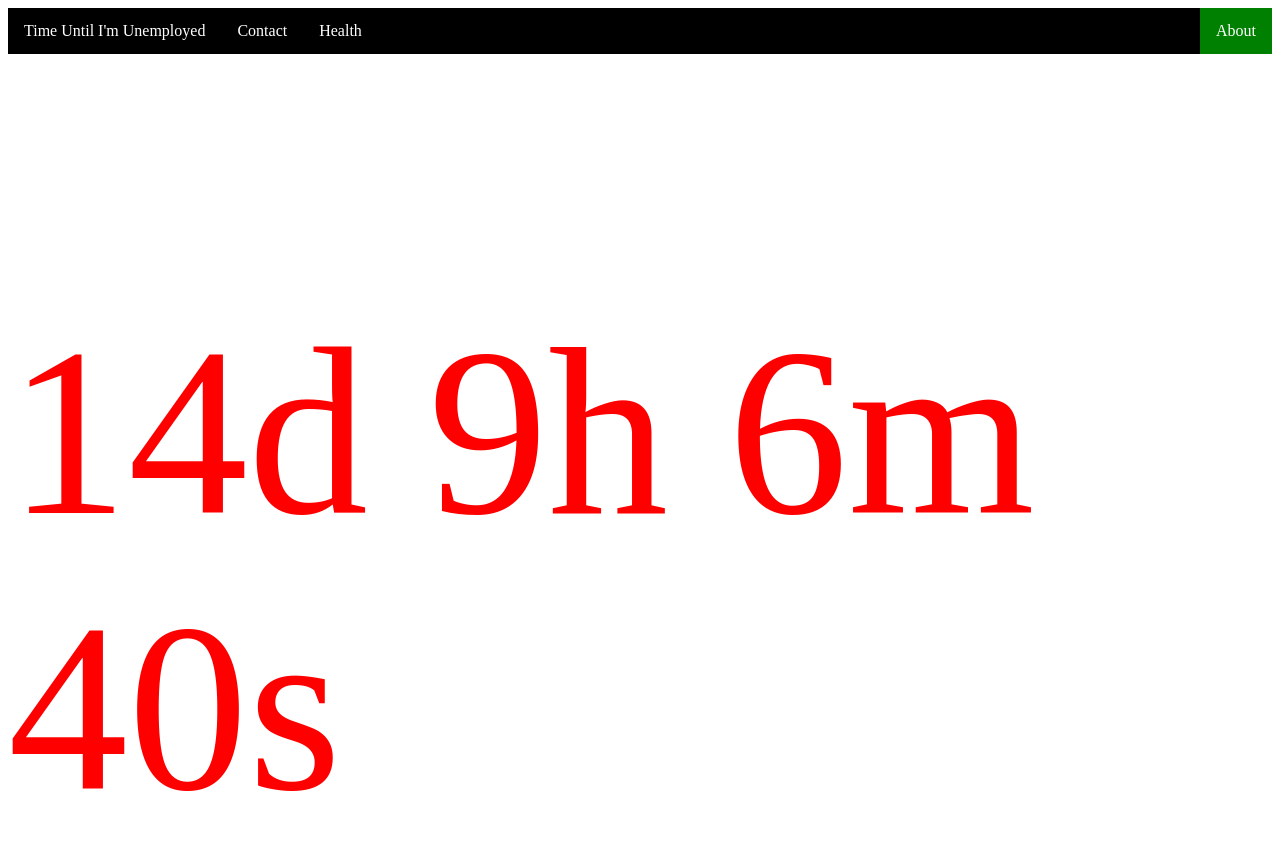
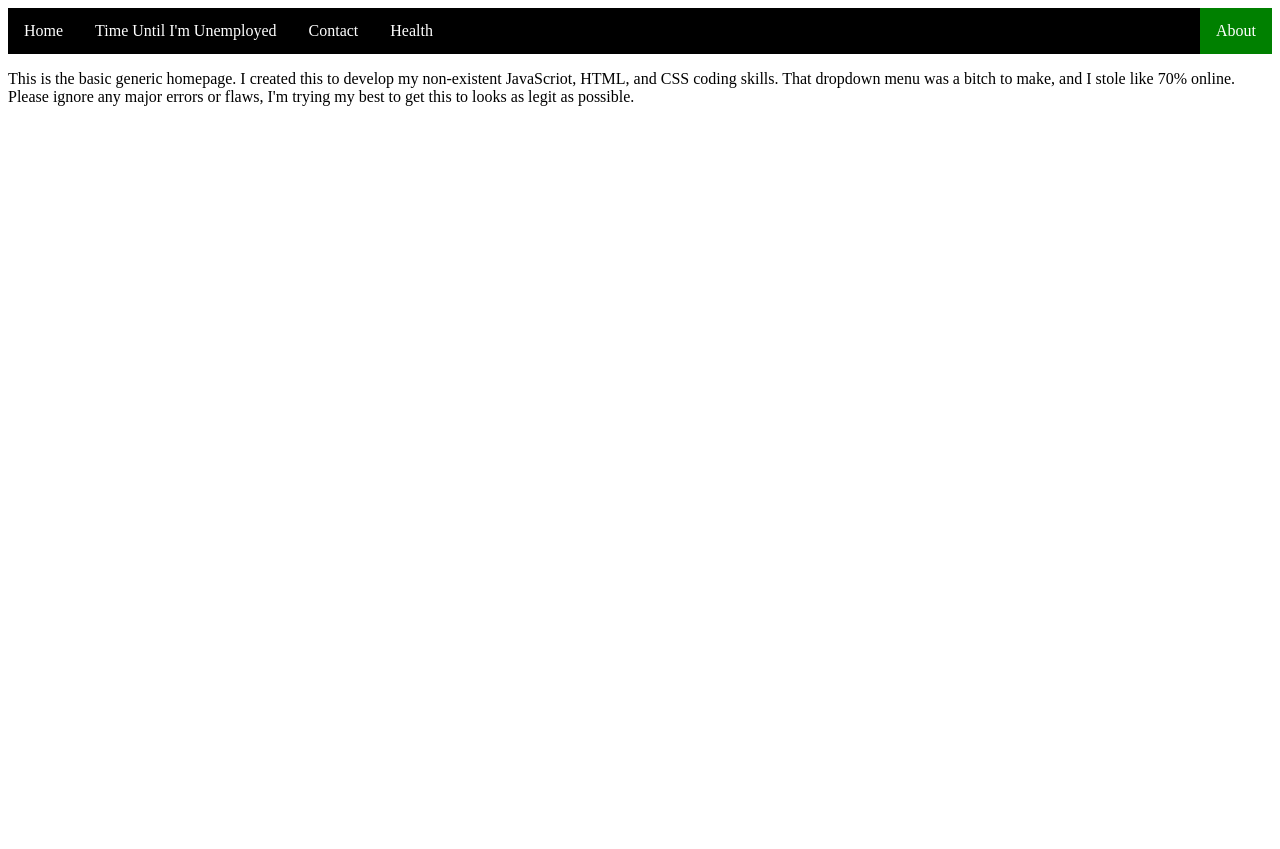
Before and after one commit to snicklefrittz/snicklefrittz.github.io, a plain HTML site: page index.html in a window 1280 px wide. Shown: the top 849 px of the page. After the commit the page ends 800 px from the top, so only its background shows below. Drawn offline with Linux system fonts and the light colour scheme.

Commit message:
Update index.html

```diff
--- a/index.html
+++ b/index.html
@@ -8,13 +8,8 @@
 </head>
 <body>
 
-<style>
-p {
-	font-size: 1500%;
-	color: red;
-}
-</style>
  <ul>
+	 <li><a href="index.html">Home</a></li>
 	 <li><a href="timeLeft.html">Time Until I'm Unemployed</a></li>
 	<li><a href="contact.html">Contact</a></li>
 	<li class="dropdown">
@@ -29,11 +24,10 @@ p {
 </ul>
 
 
-<script src="timer.js"></script>
-<p id="demo"></p>
+<p>This is the basic generic homepage. I created this to develop my non-existent JavaScriot, HTML, and CSS coding skills. That dropdown
+	menu was a bitch to make, and I stole like 70% online. Please ignore any major errors or flaws, I'm trying my best to get this to
+	looks as legit as possible.</p>
 
- <link rel="stylesheet" href="test.css">
- <span class="blink_me" style="color:red; font-size: 150%" >HOW AM I GONNA FEED MY KIDS????</span>
 
 
 </body>
```
Lines whose indentation alone changed are shown as unchanged.
